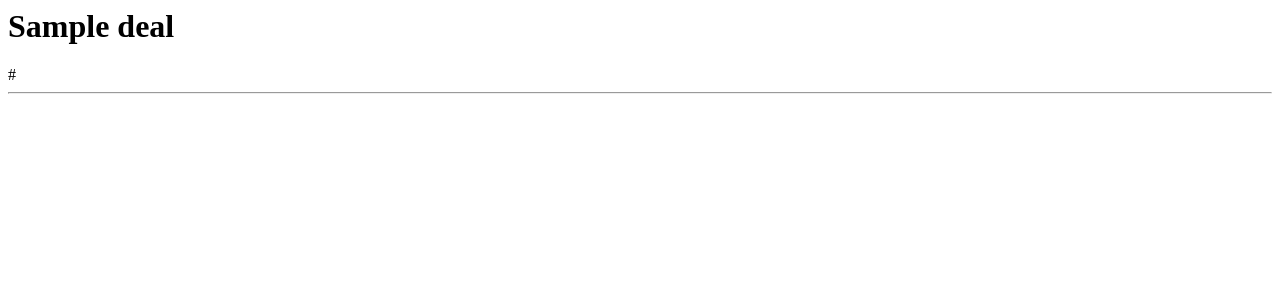
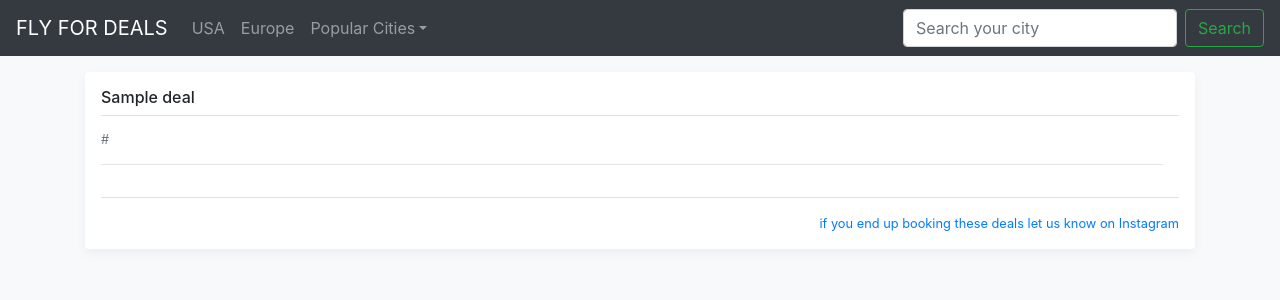
Before and after one commit to alirezaseifi/fly8, a Flask app: template templates/detail.html in a window 1280 px wide. Shown: the top 300 px of the page. Run offline with Flask 2, Linux system fonts and the light colour scheme; the template is opened without the code that fills it: most values are stand-ins (such as "Sample title", 1, 10 or a date in 2020); some libraries are stand-ins or nearby versions.

Commit message:
template changes

```diff
--- a/templates/detail.html
+++ b/templates/detail.html
@@ -1,7 +1,19 @@
-<html>
+<!doctype html>
+<html lang="en">
   <head>
-	<title>{{deal.title}}</title>
-<!-- Global site tag (gtag.js) - Google Analytics -->
+    <meta charset="utf-8">
+    <meta name="viewport" content="width=device-width, initial-scale=1, shrink-to-fit=no">
+    <meta name="description" content="">
+    <meta name="author" content="">
+<!--     <link rel="icon" href="favicon.ico">
+ -->
+    <title>Fly For Deals | Cheap Flights & Error Fares</title>
+
+    <!-- Bootstrap core CSS -->
+    <link href="{{ url_for('static',filename='dist/css/bootstrap.min.css') }}" rel="stylesheet">
+
+    <!-- Custom styles for this template -->
+    <link href="{{ url_for('static',filename='offcanvas.css') }}" rel="stylesheet">
     <script async src="https://www.googletagmanager.com/gtag/js?id=G-YG6B9BWQLC"></script>
     <script>
       window.dataLayer = window.dataLayer || [];
@@ -10,11 +22,90 @@
 
       gtag('config', 'G-YG6B9BWQLC');
     </script>
+    <style type="text/css">
+      img {
+          width: 100%;
+          height: 100%;
+      }
+    </style>
   </head>
-<body>
-	<h1>{{deal.title}}</h1>
+
+  <body class="bg-light">
+
+    <nav class="navbar navbar-expand-md fixed-top navbar-dark bg-dark">
+      <a class="navbar-brand" href="/">FLY FOR DEALS</a>
+      <button class="navbar-toggler p-0 border-0" type="button" data-toggle="offcanvas">
+        <span class="navbar-toggler-icon"></span>
+      </button>
+
+      <div class="navbar-collapse offcanvas-collapse" id="navbarsExampleDefault">
+        <ul class="navbar-nav mr-auto">
+          <li class="nav-item">
+            <a class="nav-link" href="?from=usa">USA<!-- <span class="sr-only">(current)</span> --></a>
+          </li>
+          <li class="nav-item">
+            <a class="nav-link" href="?from=europe">Europe</a>
+          </li>
+          <li class="nav-item dropdown">
+            <a class="nav-link dropdown-toggle" href="http://example.com" id="dropdown01" data-toggle="dropdown" aria-haspopup="true" aria-expanded="false">Popular Cities</a>
+            <div class="dropdown-menu" aria-labelledby="dropdown01">
+              <a class="dropdown-item" href="?from=san%20francisco">San Francisco</a>
+              <a class="dropdown-item" href="?from=los%20angeles">Los angeles</a>
+              <a class="dropdown-item" href="?from=new%20yorks">New york</a>
+            </div>
+          </li>
+        </ul>
+        <form class="form-inline my-2 my-lg-0">
+          <input class="form-control mr-sm-2" type="text" name="from" placeholder="Search your city" aria-label="Search">
+          <button class="btn btn-outline-success my-2 my-sm-0" type="submit">Search</button>
+        </form>
+      </div>
+    </nav>
+
+    <main role="main" class="container">
+      <div class="my-3 p-3 bg-white rounded box-shadow">
+        <h6 class="border-bottom border-gray pb-2 mb-0">{{deal.title}}</h6>
+          <div class="media text-muted pt-3">
+      			<div class="media-body pb-3 mb-0 small lh-125 border-bottom border-gray">
+      				<div class="mr-3 img d-block text-gray-dark">
                 {% for link in links %}
                   {{link | safe}}
                   <hr />
-	{% endfor %}</body>
+                {% endfor %}
+              </div>
+      			</div>
+          </div>
+        <small class="d-block text-right mt-3">
+          <a href="https://www.instagram.com/flyfordeals" target="_blank">if you end up booking these deals let us know on Instagram</a>
+        </small>
+      </div>
+
+<!--
+	<div class="my-3 p-3 bg-white rounded box-shadow">
+        <h6 class="border-bottom border-gray pb-2 mb-0">Suggestions</h6>
+        <div class="media text-muted pt-3">
+          <img data-src="holder.js/32x32?theme=thumb&bg=007bff&fg=007bff&size=1" alt="" class="mr-2 rounded">
+          <div class="media-body pb-3 mb-0 small lh-125 border-bottom border-gray">
+            <div class="d-flex justify-content-between align-items-center w-100">
+              <strong class="text-gray-dark">Full Name</strong>
+              <a href="#">Follow</a>
+            </div>
+            <span class="d-block">@username</span>
+          </div>
+        <small class="d-block text-right mt-3">
+          <a href="#">All suggestions</a>
+        </small>
+      </div> -->
+    </main>
+
+    <!-- Bootstrap core JavaScript
+    ================================================== -->
+    <!-- Placed at the end of the document so the pages load faster -->
+    <script src="https://code.jquery.com/jquery-3.2.1.slim.min.js" integrity="sha384-KJ3o2DKtIkvYIK3UENzmM7KCkRr/rE9/Qpg6aAZGJwFDMVNA/GpGFF93hXpG5KkN" crossorigin="anonymous"></script>
+    <script>window.jQuery || document.write('<script src="{{ url_for('static',filename='assets/js/vendor/jquery-slim.min.js') }}"><\/script>')</script>
+    <script src="{{ url_for('static',filename='assets/js/vendor/popper.min.js') }}"></script>
+    <script src="{{ url_for('static',filename='dist/js/bootstrap.min.js') }}"></script>
+    <script src="{{ url_for('static',filename='assets/js/vendor/holder.min.js') }}"></script>
+    <script src="{{ url_for('static',filename='offcanvas.js') }}"></script>
+  </body>
 </html>
```
Also changed, not shown: templates/detail1.html (added, +20 -0 lines), templates/home.html (+4 -3 lines). Lines whose indentation alone changed are shown as unchanged.
